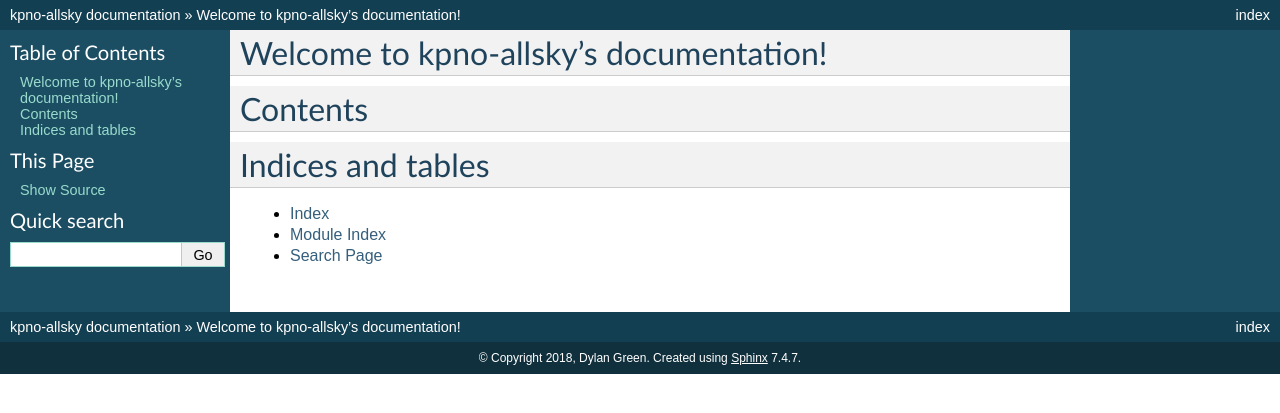
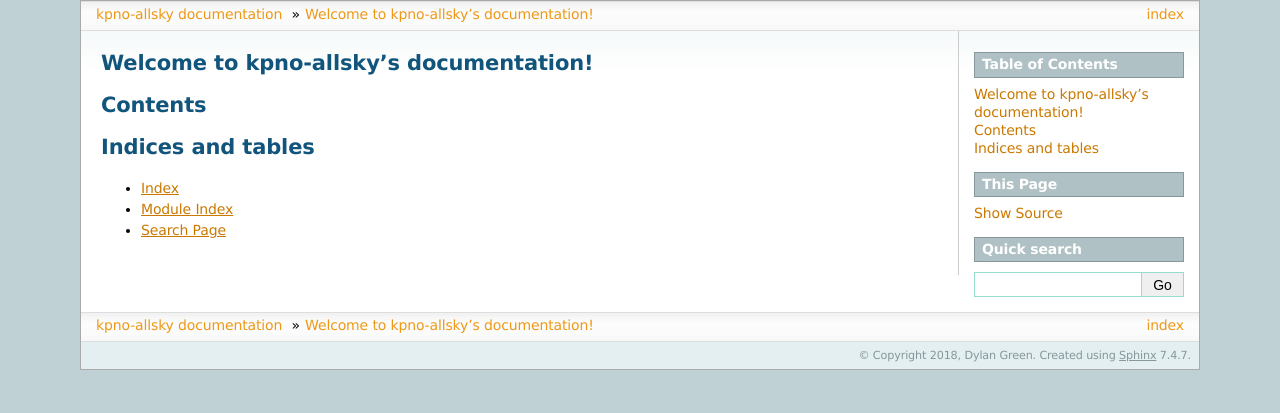
Before and after one commit to dylanagreen/kpno-allsky, a Sphinx documentation site: the page built from doc/index.rst, in a window 1280 px wide. Shown: the top 413 px of the page. Built offline with Sphinx 7.4.7, drawn with Linux system fonts in a browser that asks for light colours; pages that are not in the unit, such as notebooks, are missing from menus.

Commit message:
Modify the html theming.

```diff
--- a/doc/conf.py
+++ b/doc/conf.py
@@ -15,6 +15,7 @@
 import os
 import sys
 sys.path.insert(0, os.path.abspath('../'))
+
 
 
 # -- Project information -----------------------------------------------------
@@ -92,7 +93,7 @@ pygments_style ='sphinx'
 # The theme to use for HTML and HTML Help pages.  See the documentation for
 # a list of builtin themes.
 #
-html_theme = 'default'
+html_theme = "sphinxdoc"
 
 # Theme options are theme-specific and customize the look and feel of a theme
 # further.  For a list of options available for each theme, see the
--- a/doc/index.rst
+++ b/doc/index.rst
@@ -4,10 +4,10 @@
    contain the root `toctree` directive.
 
 Welcome to kpno-allsky's documentation!
-======================================
+=======================================
 
 Contents
-=================
+==================
 .. toctree::
    :maxdepth: 2
 
```
